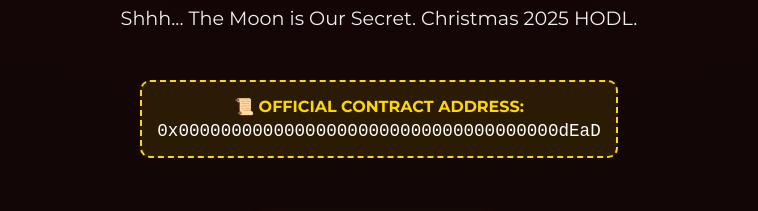
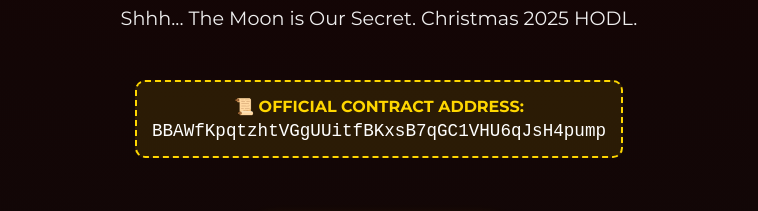
Before and after one commit to Multi-DAC/SLEIGHBUCKS, a plain HTML site: page index.html in a window 1280 px wide. Shown: the part 1060-1271 px from the top of the page, without its empty margins (261-1019 px from the left). Drawn offline with Linux system fonts and the light colour scheme.

Commit message:
Update official contract address in index.html

```diff
--- a/index.html
+++ b/index.html
@@ -180,7 +180,7 @@
 
             <div class="ca-container">
                 <span class="ca-label">📜 OFFICIAL CONTRACT ADDRESS:</span>
-                <div class="ca-text">0x000000000000000000000000000000000000dEaD</div>
+                <div class="ca-text">BBAWfKpqtzhtVGgUUitfBKxsB7qGC1VHU6qJsH4pump</div>
             </div>
 
             <div class="btn-container">
```
